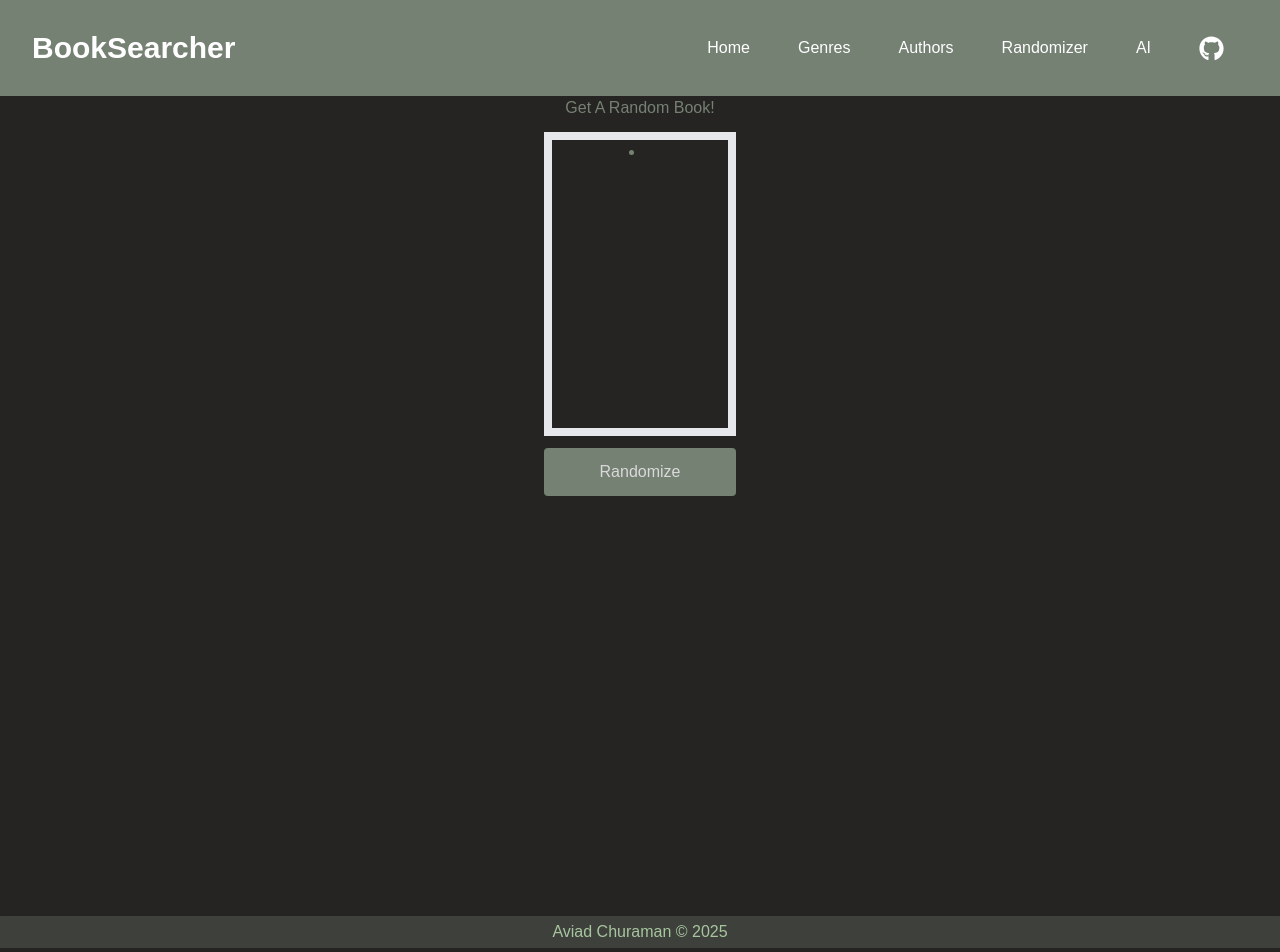
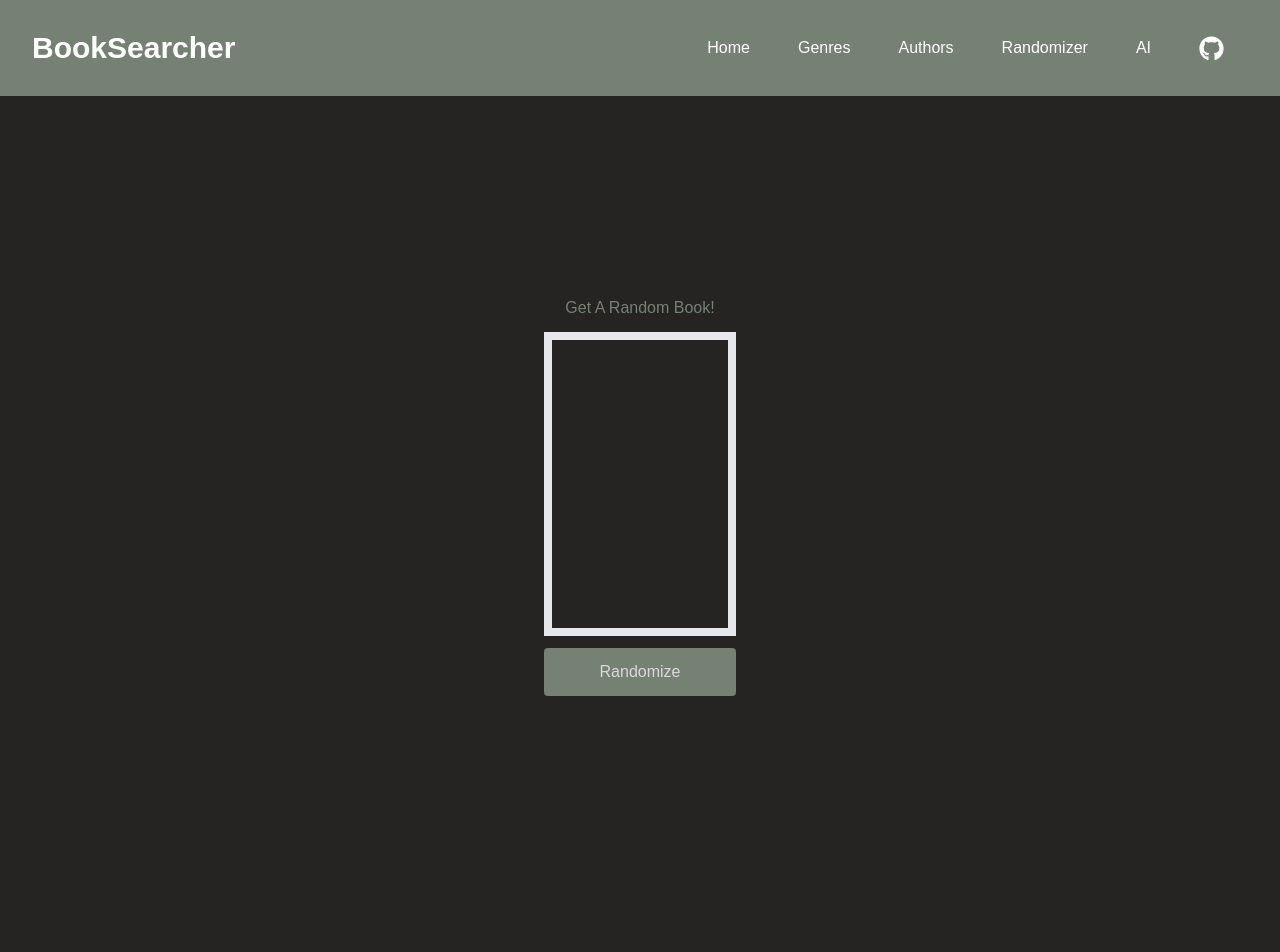
Before and after one commit to av1ad/book-searcher, a React (Vite) app: page /randomizer in a window 1280 px wide. Shown: the top 952 px of the page. Built offline with nearby package versions, Linux system fonts and the light colour scheme; a web font is replaced by a local one.

Commit message:
Fixed where main content was bleeding through footer

```diff
--- a/src/components/Footer.tsx
+++ b/src/components/Footer.tsx
@@ -2,7 +2,7 @@ import React from "react";
 
 export default function Footer() {
   return (
-    <footer className="w-full p-1 bg-[#758173] bg-opacity-30 shadow md:justify-between md:p-1 mt-5 text-center">
+    <footer className="w-full p-1 bg-[#758173] bg-opacity-30 shadow md:justify-between md:p-1 mt-24 text-center">
       <a className="text-[#A9C5A0]" href="https://github.com/jewelsonmyjeans">Aviad Churaman © 2025</a>
     </footer>
   );
--- a/src/components/Home.tsx
+++ b/src/components/Home.tsx
@@ -2,7 +2,7 @@ import { FaSearch } from "react-icons/fa";
 
 export default function Home() {
     return (
-        <div className="h-screen">
+        <div className="min-h-screen">
             <div>
                 <ul className="grid lg:grid-cols-4 md:grid-cols-3 sm:grid-cols-2 justify-items-center">
                     <li className="border-[.5em] w-[12.75em] h-[21em] m-10"></li>
--- a/src/components/author/authors.tsx
+++ b/src/components/author/authors.tsx
@@ -6,7 +6,7 @@ export default function authors() {
   return (
     <>
       <Header />
-      <div className="h-screen">
+      <div className="min-h-screen">
         <div>
           <div className="bg-[#D9D9D9] bg-opacity-10 mt-10 mx-auto h-48 w-48"></div>
             <h1 className="text-2xl p-3 text-white uppercase bold">Author Name</h1>
--- a/src/components/genre/genres.tsx
+++ b/src/components/genre/genres.tsx
@@ -6,7 +6,7 @@ export default function genres() {
   return (
     <>
       <Header />
-      <div className="h-screen">
+      <div className="min-h-screen">
         <div className="bg-[#D9D9D9] bg-opacity-10 my-10 mx-auto h-16 w-[90%]">
           <h1 className="text-2xl p-3 text-white">Genre</h1>
         </div>
--- a/src/components/randomizer/randomizer.tsx
+++ b/src/components/randomizer/randomizer.tsx
@@ -6,9 +6,9 @@ export default function randomizer() {
   return (
     <>
       <Header />
-      <div className="h-screen">
+      <div className="flex flex-col min-h-screen justify-center items-center">
         <h1>Get A Random Book!</h1>
-        <li className="border-[.5em] w-[12em] h-[19em] mx-auto m-3"></li>
+        <li className="border-[.5em] w-[12em] h-[19em] mx-auto m-3 list-none"></li>
         <button className="bg-[#758173] text-[#d9d9d9] p-3 rounded w-48">Randomize</button>
       </div>
       <Footer />
```
